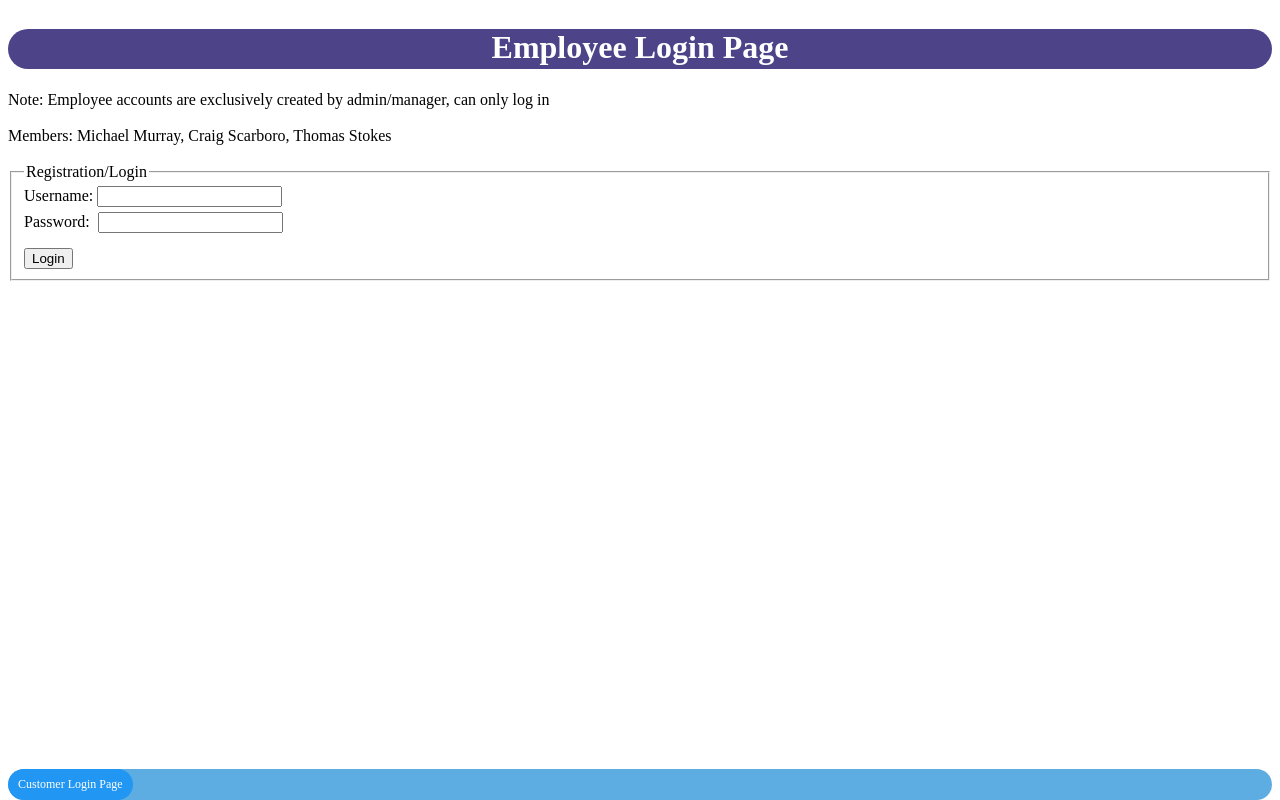
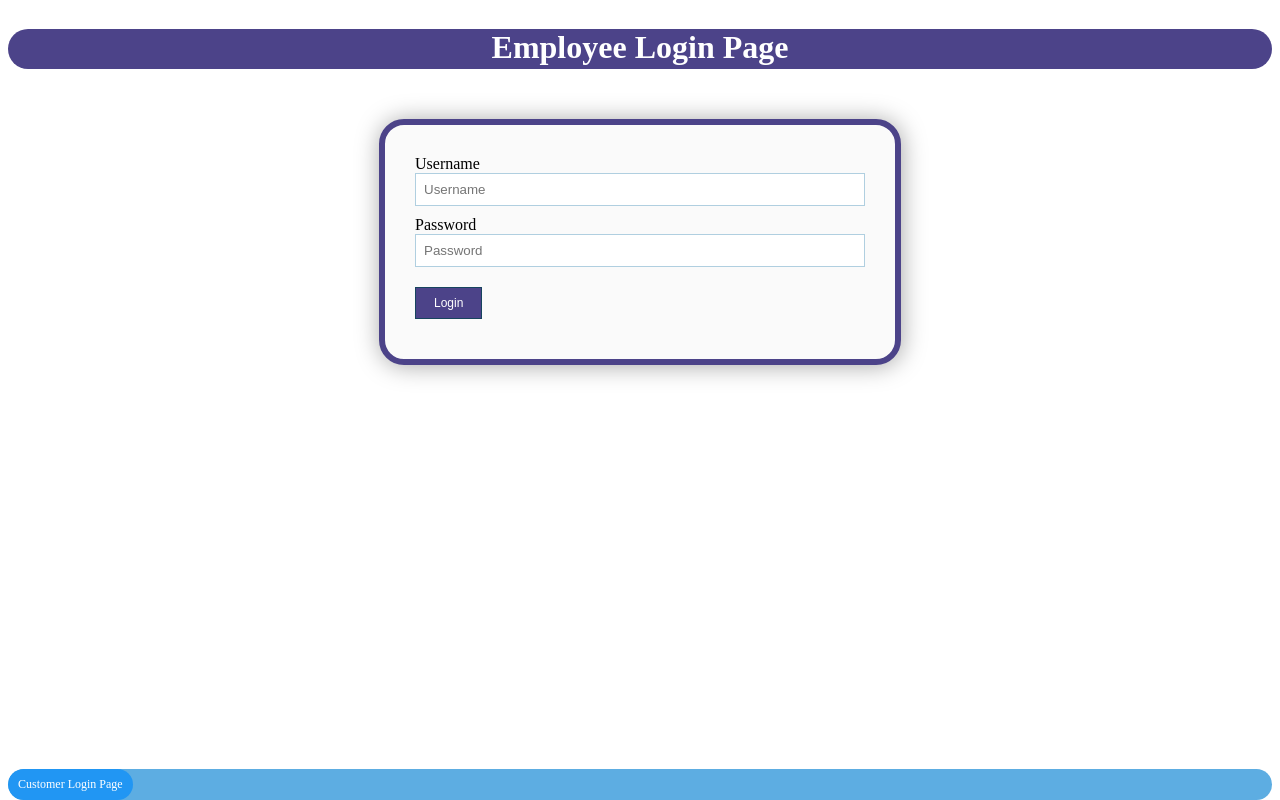
Before and after one commit to Memurray/CS405Project, a PHP site: page /employeeLogin.php in a window 1280 px wide. Run offline with PHP 8.4, Linux system fonts and the light colour scheme.

Commit message:
Major style revision to login pages

```diff
--- a/employeeLogin.php
+++ b/employeeLogin.php
@@ -8,9 +8,6 @@
 <body>
 <div class="main">
 <h1> Employee Login Page </h1>
-Note: Employee accounts are exclusively created by admin/manager, can only log in<br>
-<br>
-Members: Michael Murray, Craig Scarboro, Thomas Stokes <br><br>
 <?php
 include('dbConnect.php');
 $usernameError = "";
@@ -57,36 +54,38 @@ if($_SERVER["REQUEST_METHOD"] == "POST") {
 		   }
 		}
 	}
-
 }
-
 ?>
 
-<form id="landing" method="post">
-<fieldset>
-<legend>Registration/Login</legend>
+<form class="form-style" id="landing" method="post">
+<ul>
+<li>
 <div class="form-group">
-<label for="Username">Username: </label>
-<input class="form-control" type="text" name="username" id="username" maxlength="50" />
+<label for="Username">Username</label>
+<input class="field-style field-full align-none" type="text" name="username" id="username" maxlength="50" placeholder="Username"/>
 <span class="error"> <?php echo $usernameError;?> </span> </div>
+</li>
 
+<li>
 <div class="form-group">
-<label for="password">Password:&nbsp  </label>
-<input class="form-control" type="password" name="password" id="password" maxlength="50" />
+<label for="password">Password</label>
+<input class="field-style field-full align-none" type="password" name="password" id="password" maxlength="50" placeholder="Password" />
 <span class="error"> <?php echo $passwordError;?> </span> </div>
+</li>
 
+<li>
 <button type="submit" class="b1" name="login" value="1" formaction="./employeeLogin.php">Login</button>
-</fieldset>
-</form>
-
 <span class="error"> <?php echo $bottomError ?> </span>
 <?php echo $success ?>
+
+</li>
+</ul>
+</form>
 </div>
 
 <footer class="footer">
 <a href="./homepage.php">Customer Login Page</a>
 </footer>
 
-
 </body>
 </html>
--- a/styles.css
+++ b/styles.css
@@ -166,3 +166,61 @@ margin-right: 15px;
 .form-control{
 margin-bottom: 5px;
 }
+
+.form-style{
+        max-width: 450px;
+        background: #FAFAFA;
+        padding: 30px;
+        margin: 50px auto;
+        box-shadow: 1px 1px 25px rgba(0, 0, 0, 0.35);
+        border-radius: 25px;
+        border: 6px solid #4C4389;
+}
+.form-style ul{
+        padding:0;
+        margin:0;
+        list-style:none;
+}
+.form-style ul li{
+        display: block;
+        margin-bottom: 10px;
+        min-height: 35px;
+}
+.form-style ul li  .field-style{
+        box-sizing: border-box;
+        -webkit-box-sizing: border-box;
+        -moz-box-sizing: border-box;
+        padding: 8px;
+        outline: none;
+        border: 1px solid #B0CFE0;
+        -webkit-transition: all 0.30s ease-in-out;
+        -moz-transition: all 0.30s ease-in-out;
+        -ms-transition: all 0.30s ease-in-out;
+        -o-transition: all 0.30s ease-in-out;
+
+}.form-style ul li  .field-style:focus{
+        box-shadow: 0 0 5px #B0CFE0;
+        border:1px solid #B0CFE0;
+}
+.form-style ul li .field-full{
+        width: 100%;
+}
+.form-style ul li textarea{
+        width: 100%;
+        height: 100px;
+}
+.form-style ul li button {
+        -moz-box-shadow: inset 0px 1px 0px 0px #3985B1;
+        background-color: #4C4389;
+        border: 1px solid #17445E;
+        display: inline-block;
+        cursor: pointer;
+        color: #FFFFFF;
+	padding: 8px 18px;
+        text-decoration: none;
+        font: 12px Arial, Helvetica, sans-serif;
+}
+.form-style ul li button:hover {
+        background: linear-gradient(to bottom, #2D77A2 5%, #337DA8 100%);
+        background-color: #28739E;
+}
```
Also changed, not shown: buildShop2.php (+12 -3 lines), homepage.php (+16 -12 lines).
